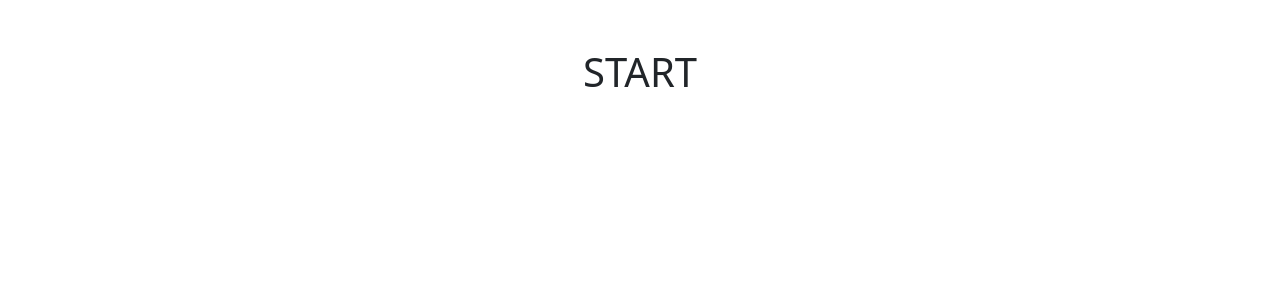
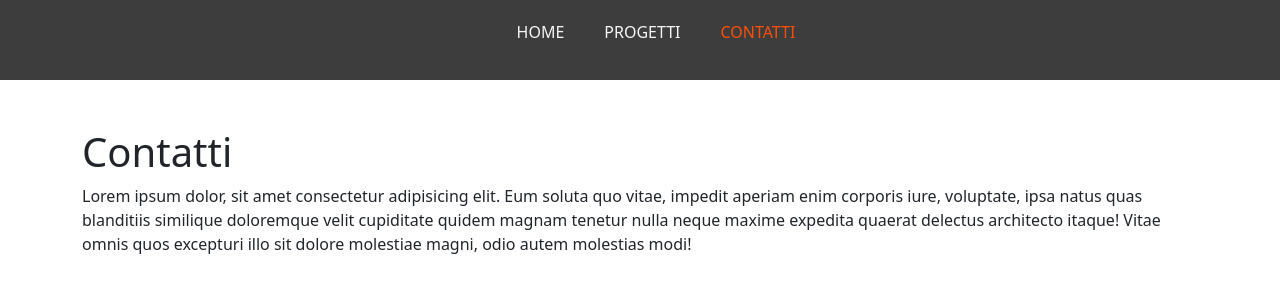
Before and after one commit to simoneaucello/vite-boolfolio, a Vue app: page /contatti in a window 1280 px wide. Shown: the top 300 px of the page. Built offline with nearby package versions, Linux system fonts and the light colour scheme.

Commit message:
[add] router

```diff
--- a/package.json
+++ b/package.json
@@ -11,7 +11,8 @@
   "dependencies": {
     "axios": "^1.6.8",
     "bootstrap": "^5.3.3",
-    "vue": "^3.4.21"
+    "vue": "^3.4.21",
+    "vue-router": "^4.3.2"
   },
   "devDependencies": {
     "@vitejs/plugin-vue": "^5.0.4",
--- a/src/App.vue
+++ b/src/App.vue
@@ -24,7 +24,8 @@ import Footer from './components/Footer.vue'
 <template>
   <div>
 
-  <Header />
+      <Header />
+
   <Main />
   <Footer />
 
--- a/src/components/Header.vue
+++ b/src/components/Header.vue
@@ -12,13 +12,49 @@ import {store} from '../data/store'
 
 
 <template>
-  <div class="text-center my-5">
-    <h1>{{ store.mainTitle }}</h1>
-  </div>
+  <header>
+    <nav>
+      <ul>
+        <li><router-link :to="{name: 'home'}">Home</router-link></li>
+        <li><router-link :to="{name: 'projects'}">Progetti</router-link></li>
+        <li><router-link :to="{name: 'contacts'}">Contatti</router-link></li>
+
+      </ul>
+    </nav>
+  </header>
+
 </template>
 
 
 
 <style lang="scss" scoped>
 
+header{
+  background-color: #3d3d3d;
+  padding: 20px;
+
+  ul{
+   display: flex;
+   justify-content: center;
+   align-items: center;
+   width: 100%;
+   li{
+     list-style: none;
+     a{
+       color: rgb(245, 245, 245);
+       text-decoration: none;
+       padding: 0 20px;
+       text-transform: uppercase;
+       &:hover{
+         text-decoration: underline;;
+     }
+     &.active{
+       color:rgb(255, 78, 8);
+
+     }
+   }
+  }
+ }
+ }
+
 </style>
--- a/src/components/Main.vue
+++ b/src/components/Main.vue
@@ -15,6 +15,8 @@ import {store} from '../data/store'
 
 <template>
 
+<router-view></router-view>
+
 </template>
 
 
--- /dev/null
+++ b/src/components/pages/Contacts.vue
@@ -0,0 +1,19 @@
+<script>
+export default {
+ name: 'Contacts'
+
+}
+</script>
+
+<template>
+  <div class="container my-5">
+    <h1>Contatti</h1>
+    <p>Lorem ipsum dolor, sit amet consectetur adipisicing elit. Eum soluta quo vitae, impedit aperiam enim corporis iure, voluptate, ipsa natus quas blanditiis similique doloremque velit cupiditate quidem magnam tenetur nulla neque maxime expedita quaerat delectus architecto itaque! Vitae omnis quos excepturi illo sit dolore molestiae magni, odio autem molestias modi!</p>
+
+  </div>
+</template>
+
+
+<style lang="scss" scoped>
+
+</style>
--- /dev/null
+++ b/src/components/pages/Error404.vue
@@ -0,0 +1,20 @@
+<script>
+  export default {
+    name: 'Error404'
+
+  }
+</script>
+
+<template>
+  <div>
+    <h1>Error 404</h1>
+    <p>Pagina non trovata</p>
+
+
+  </div>
+</template>
+
+
+<style lang="scss" scoped>
+
+</style>
--- /dev/null
+++ b/src/components/pages/Home.vue
@@ -0,0 +1,19 @@
+<script>
+export default {
+ name: 'Home'
+
+}
+</script>
+
+<template>
+  <div class="container my-5">
+    <h1>Home</h1>
+    <p>Lorem ipsum dolor, sit amet consectetur adipisicing elit. Eum soluta quo vitae, impedit aperiam enim corporis iure, voluptate, ipsa natus quas blanditiis similique doloremque velit cupiditate quidem magnam tenetur nulla neque maxime expedita quaerat delectus architecto itaque! Vitae omnis quos excepturi illo sit dolore molestiae magni, odio autem molestias modi!</p>
+
+  </div>
+</template>
+
+
+<style lang="scss" scoped>
+
+</style>
--- /dev/null
+++ b/src/components/pages/Projects.vue
@@ -0,0 +1,19 @@
+<script>
+export default {
+ name: 'Projects',
+
+};
+</script>
+
+<template>
+  <div class="container my-5">
+    <h1>I miei progetti</h1>
+    <p>Lorem ipsum dolor, sit amet consectetur adipisicing elit. Eum soluta quo vitae, impedit aperiam enim corporis iure, voluptate, ipsa natus quas blanditiis similique doloremque velit cupiditate quidem magnam tenetur nulla neque maxime expedita quaerat delectus architecto itaque! Vitae omnis quos excepturi illo sit dolore molestiae magni, odio autem molestias modi!</p>
+
+  </div>
+</template>
+
+
+<style lang="scss" scoped>
+
+</style>
--- a/src/data/store.js
+++ b/src/data/store.js
@@ -2,5 +2,5 @@
 import { reactive } from 'vue'
 
 export const store = reactive({
-  mainTitle: "START"
+  apiUrl: 'http://127.0.0.1:8000/api/projects'
 })
--- a/src/main.js
+++ b/src/main.js
@@ -1,5 +1,6 @@
 import 'bootstrap/dist/css/bootstrap.css'
 import { createApp } from 'vue'
+import { router } from './router'
 import App from './App.vue'
 
-createApp(App).mount('#app')
+createApp(App).use(router).mount('#app')
--- /dev/null
+++ b/src/router.js
@@ -0,0 +1,37 @@
+import { createRouter, createWebHistory } from 'vue-router';
+
+import Home from './components/pages/Home.vue';
+import Projects from './components/pages/Projects.vue';
+import Contacts from './components/pages/Contacts.vue';
+import Error404 from './components/pages/Error404.vue';
+
+
+const router = createRouter({
+  history: createWebHistory(),
+  linkExactActiveClass: 'active',
+  routes: [
+    {
+      path: "/",
+      name: "home",
+      component: Home,
+    },
+    {
+      path: "/progetti",
+      name: "projects",
+      component: Projects,
+    },
+
+    {
+      path: "/contatti",
+      name: "contacts",
+      component: Contacts,
+    },
+    {
+      path: "/:pathMatch(.*)*",
+      name: "error404",
+      component: Error404,
+    },
+  ],
+});
+
+export { router };
```
Also changed, not shown: src/components/partials/ProjectCard.vue (added), 1 other file (tests, documents, lock files or other folders).
